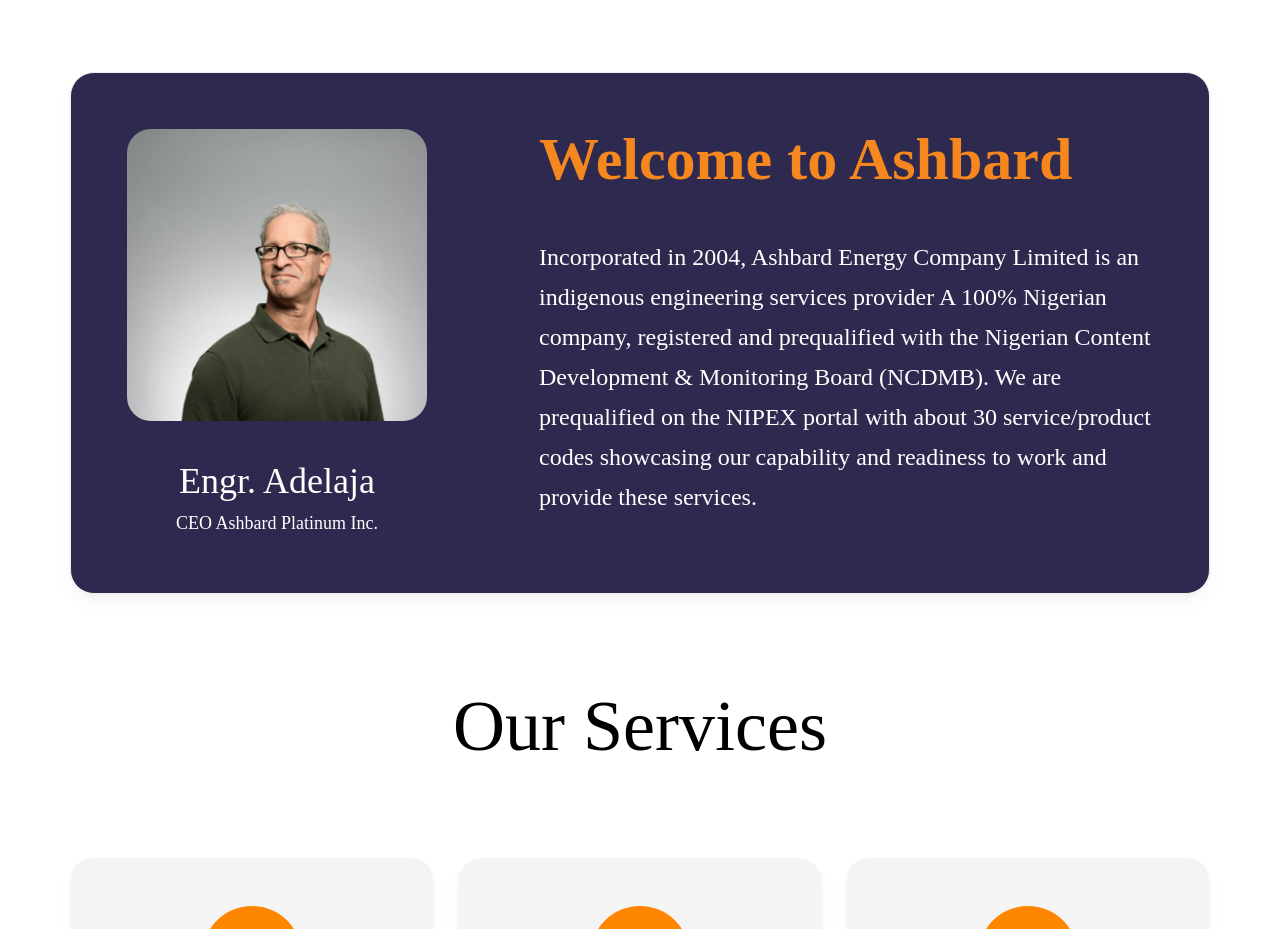
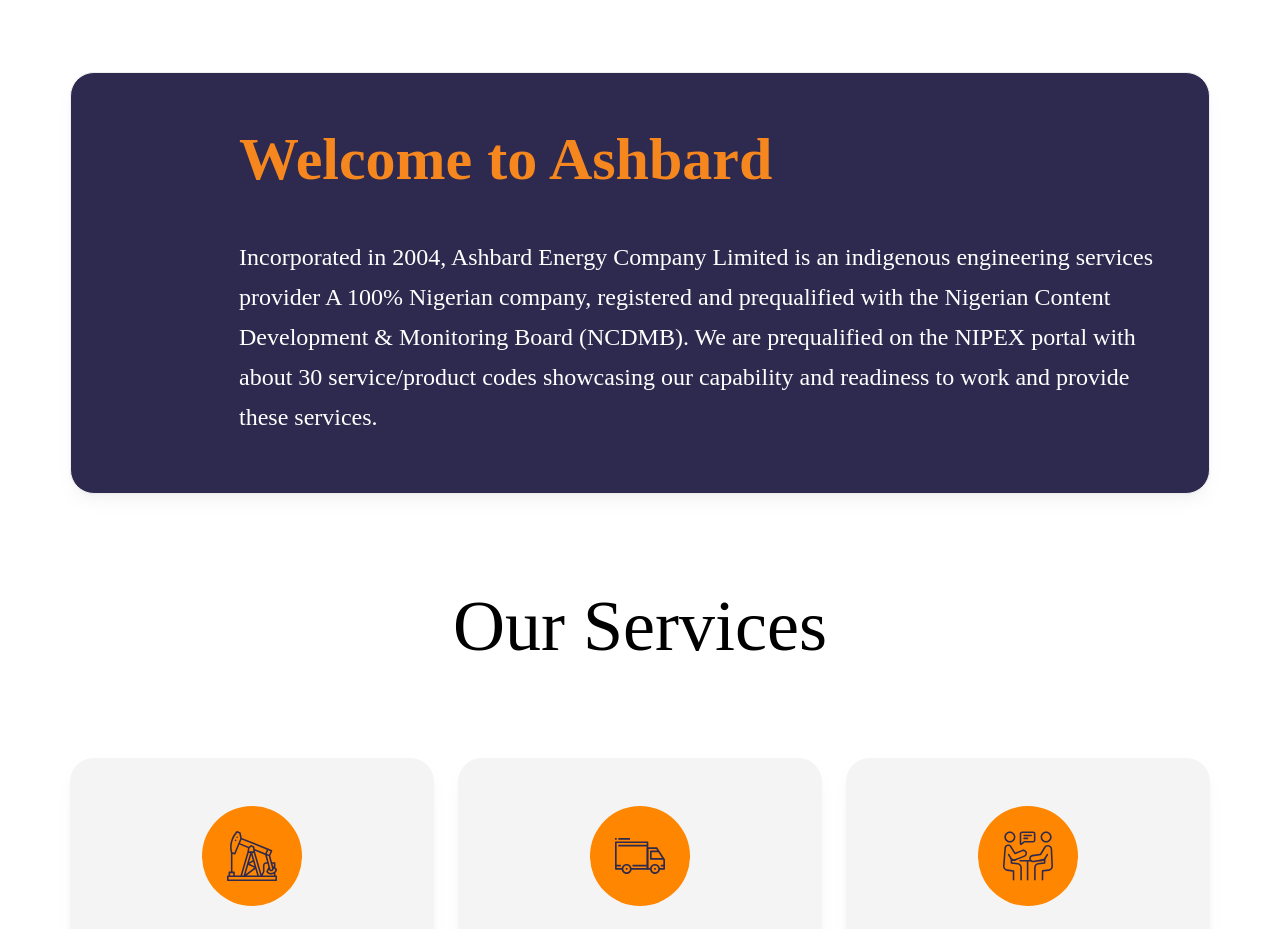
Before and after one commit to tienviet10/ashbard-energy, a React (Vite) app: page /home in a window 1280 px wide. Shown: the part 920-1849 px from the top of the page. Built offline with nearby package versions, Linux system fonts and the light colour scheme.

Commit message:
remove ceo title and image

```diff
--- a/src/pages/Home/ExecSection.jsx
+++ b/src/pages/Home/ExecSection.jsx
@@ -12,13 +12,13 @@
           {/* Left Side */}
           <div className="flex flex-col justify-between lg:mr-14">
             <div className="flex flex-col items-center lg:items-start">
-              <img
+              {/* <img
                 alt="Card Image"
                 src="/img/engr-adelaja-photo.png"
                 className="mb-6 rounded-3xl lg:mb-0"
                 style={{ maxHeight: "300px", maxWidth: "300px" }}
-              />
-              <div className="flex w-full flex-col items-center justify-center">
+              /> */}
+              {/* <div className="flex w-full flex-col items-center justify-center">
                 <Typography
                   variant="small"
                   className="mt-3 text-center text-4xl font-normal lg:mt-10 lg:text-left"
@@ -35,7 +35,7 @@
                 >
                   CEO Ashbard Platinum Inc.
                 </Typography>
-              </div>
+              </div> */}
             </div>
           </div>
 
```
